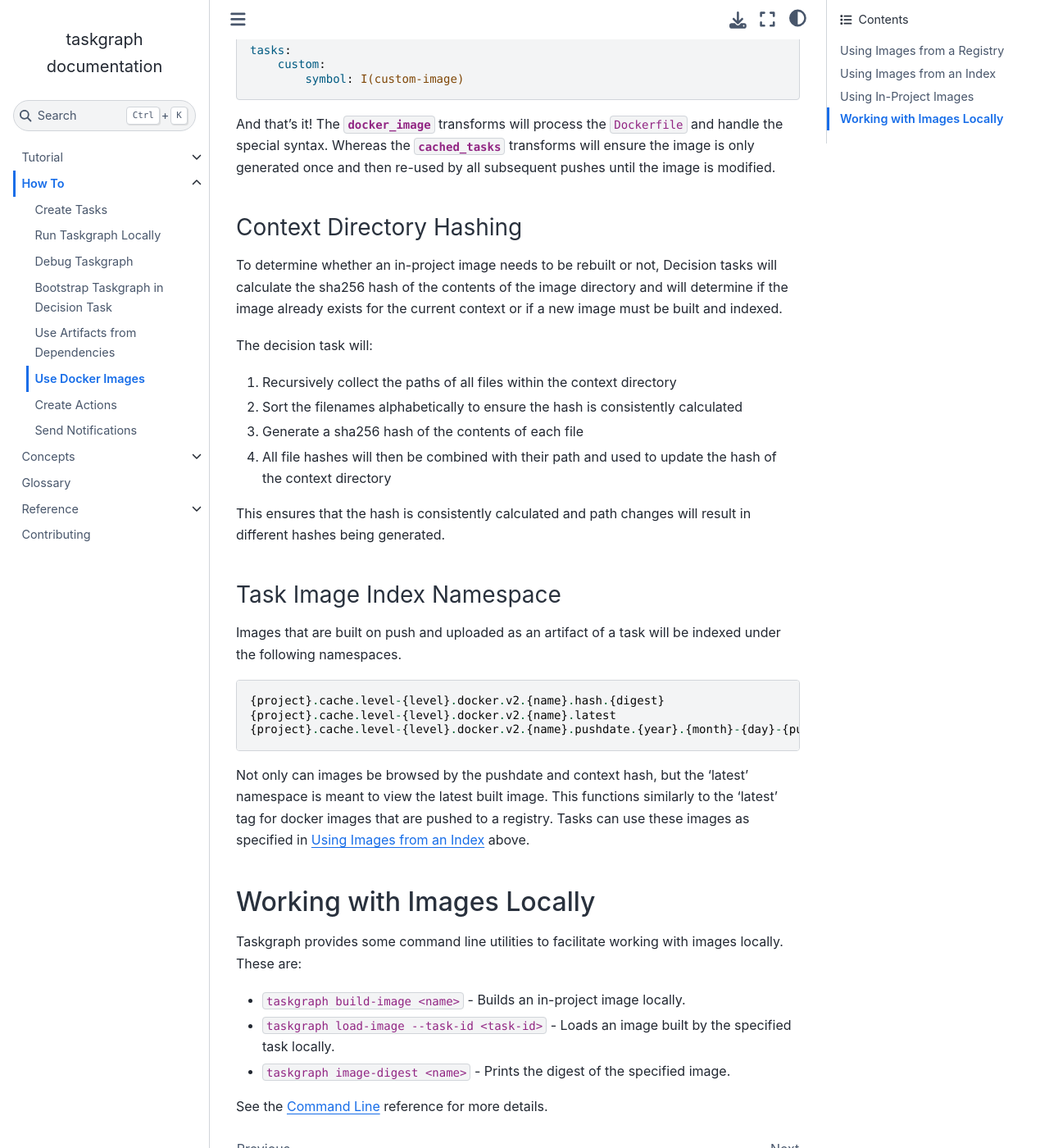
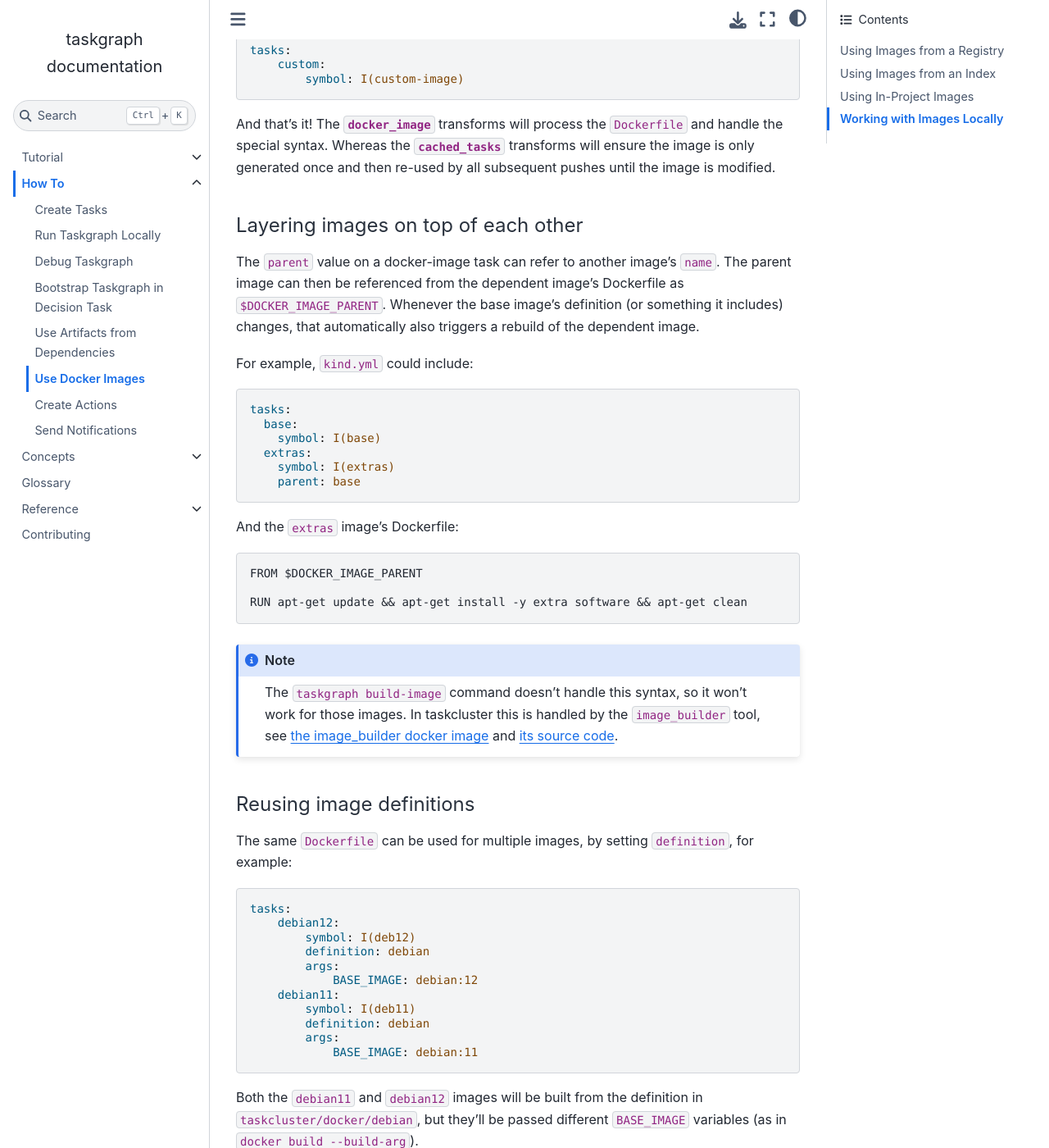
Before and after one commit to taskcluster/taskgraph, a Sphinx documentation site: the page built from docs/howto/docker.rst, in a window 1280 px wide and 1400 px high, scrolled down 4026 px. Shown: the whole window at 82% size. Built offline with Sphinx 7.4.7 and the Sphinx Book theme 1.1.4, drawn with Linux system fonts in a browser that asks for light colours.

Commit message:
docs: add to docker howto (#631)
Describe the `parent`, `definition` and `args` entries supported by the
docker_image transforms.

```diff
--- a/docs/howto/docker.rst
+++ b/docs/howto/docker.rst
@@ -201,6 +201,65 @@ process the ``Dockerfile`` and handle the special syntax. Whereas the
 only generated once and then re-used by all subsequent pushes until the image
 is modified.
 
+Layering images on top of each other
+....................................
+
+The ``parent`` value on a docker-image task can refer to another image's ``name``.
+The parent image can then be referenced from the dependent image's Dockerfile
+as ``$DOCKER_IMAGE_PARENT``.  Whenever the base image's definition (or
+something it includes) changes, that automatically also triggers a
+rebuild of the dependent image.
+
+For example, ``kind.yml`` could include:
+
+.. code-block:: yaml
+
+  tasks:
+    base:
+      symbol: I(base)
+    extras:
+      symbol: I(extras)
+      parent: base
+
+And the ``extras`` image's Dockerfile:
+
+.. code-block::
+
+  FROM $DOCKER_IMAGE_PARENT
+
+  RUN apt-get update && apt-get install -y extra software && apt-get clean
+
+
+.. note::
+   The ``taskgraph build-image`` command doesn't handle this syntax, so it won't work for those images.
+   In taskcluster this is handled by the ``image_builder`` tool, see
+   `the image_builder docker image <https://hub.docker.com/r/mozillareleases/image_builder>`_ and
+   `its source code <https://searchfox.org/mozilla-central/source/taskcluster/docker/image_builder>`_.
+
+
+Reusing image definitions
+.........................
+
+The same ``Dockerfile`` can be used for multiple images, by setting ``definition``, for example:
+
+.. code-block:: yaml
+
+  tasks:
+      debian12:
+          symbol: I(deb12)
+          definition: debian
+          args:
+              BASE_IMAGE: debian:12
+      debian11:
+          symbol: I(deb11)
+          definition: debian
+          args:
+              BASE_IMAGE: debian:11
+
+Both the ``debian11`` and ``debian12`` images will be built from the definition in
+``taskcluster/docker/debian``, but they'll be passed different ``BASE_IMAGE``
+variables (as in ``docker build --build-arg``).
+
 Context Directory Hashing
 ~~~~~~~~~~~~~~~~~~~~~~~~~
 
```
